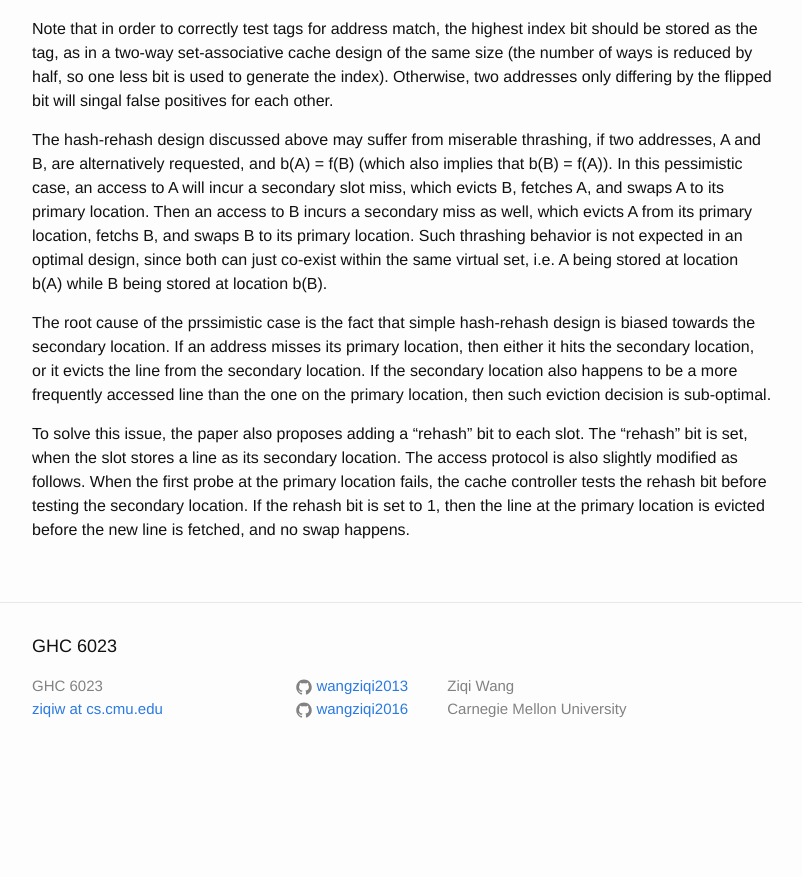
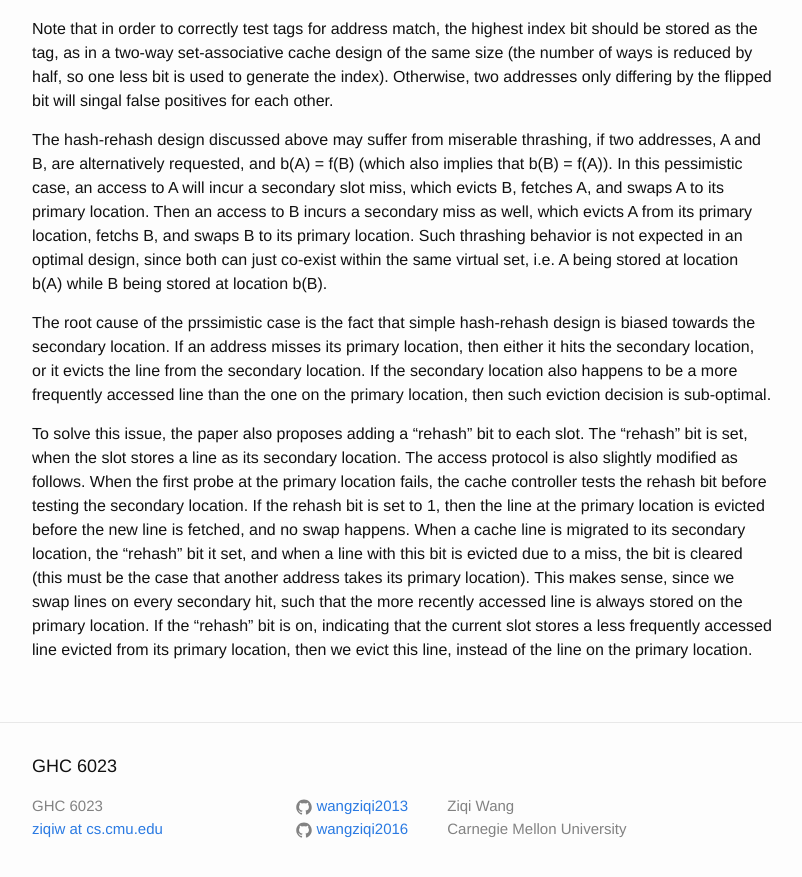
Before and after one commit to wangziqi2013/wangziqi2013.github.io, a Jekyll site: the page built from _posts/2020-05-30-column-associative-cache.markdown, in a window 1280 px wide and 900 px high, scrolled down 1447 px. Shown: the top 877 px of the window, without its empty margins (238-1040 px from the left). Built offline with Jekyll 4.4.1, drawn with Linux system fonts in a browser that asks for light colours; before the commit the page ends 2227 px from its top, so only the background shows below that.

Commit message:
Adding reason

```diff
--- a/_posts/2020-05-30-column-associative-cache.markdown
+++ b/_posts/2020-05-30-column-associative-cache.markdown
@@ -72,4 +72,8 @@ To solve this issue, the paper also proposes adding a "rehash" bit to each slot.
 stores a line as its secondary location. The access protocol is also slightly modified as follows. When the first probe
 at the primary location fails, the cache controller tests the rehash bit before testing the secondary location. If the
 rehash bit is set to 1, then the line at the primary location is evicted before the new line is fetched, and no swap
-happens.
+happens. When a cache line is migrated to its secondary location, the "rehash" bit it set, and when a line with this bit
+is evicted due to a miss, the bit is cleared (this must be the case that another address takes its primary location).
+This makes sense, since we swap lines on every secondary hit, such that the more recently accessed line is always stored
+on the primary location. If the "rehash" bit is on, indicating that the current slot stores a less frequently accessed line
+evicted from its primary location, then we evict this line, instead of the line on the primary location.
```
